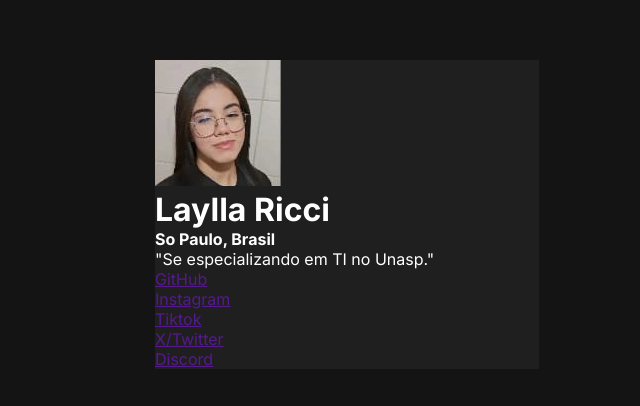
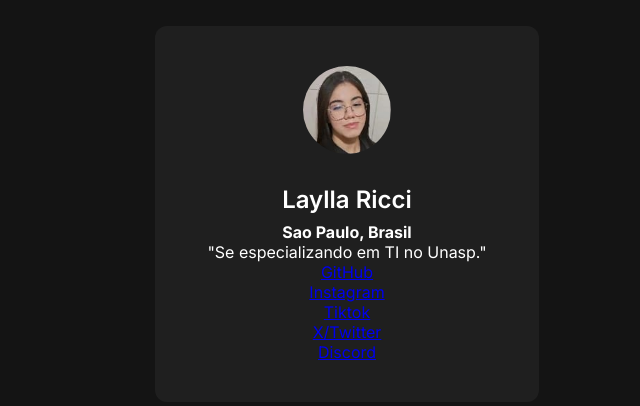
Before and after one commit to layllaricci/link-tree, a plain HTML site: page index.html in a window 1280 px wide. Shown: the part 186-592 px from the top of the page, without its empty margins (293-933 px from the left). Drawn offline with Linux system fonts and the light colour scheme.

Commit message:
continuação e estilização do card

```diff
--- a/index.html
+++ b/index.html
@@ -12,25 +12,25 @@
 
  <h1>Laylla Ricci</h1>
 
- <strong>So Paulo, Brasil</strong>
+ <strong>Sao Paulo, Brasil</strong>
 
  <p>"Se especializando em TI no Unasp."</p>
 
  <ul>
   <li>
-   <a href="">GitHub</a>
+   <a href="https://github.com/">GitHub</a>
   </li>
   <li>
-   <a href="">Instagram</a>
+   <a href="https://www.instagram.com/_layllaricci?igsh=MWNwcnU4dXl0NnIwZw==">Instagram</a>
   </li>
   <li>
-   <a href="">Tiktok</a>
+   <a href="https://www.tiktok.com/@_layllaricci?_t=ZM-8uqW00qd3Xb&_r=1">Tiktok</a>
   </li>
   <li>
-   <a href="">X/Twitter</a>
+   <a href="https://x.com/anonimxs237?t=srZToWTbBH0IEFKAmA-MHA&s=09">X/Twitter</a>
   </li>
   <li>
-   <a href="">Discord</a>
+   <a href="https://discord.gg/VH578uXy">Discord</a>
   </li>
  </ul>
 </div>
--- a/style.css
+++ b/style.css
@@ -7,8 +7,14 @@
     font-family: "Inter", sans-serif;
 }
 
+:root {
+    --black: #141414;
+    --dark-grey: #1f1f1f;
+    --white: #FFF;
+}
+
 body {
-    background-color: #141414;
+    background-color: var(--black);
     height: 100vh;
 
     display: flex;
@@ -17,9 +23,25 @@ body {
 }
 
 div {
-    background-color: #1f1f1f;
-    color: white;
+    background-color: var(--dark-grey);
+    color: var(--white);
     width: 384px;
+    text-align: center;
+    border-radius: 12px;
+    padding: 40px;
+}
+
+img {
+    width: 88px;
+    border-radius: 50%;
+    margin-bottom: 24px;
+}
+
+h1 {
+    font-size: 24px;
+    font-weight: 600;
+    line-height: 150%;
+    margin-bottom: 4px;
 }
 
 ul, li {
```
